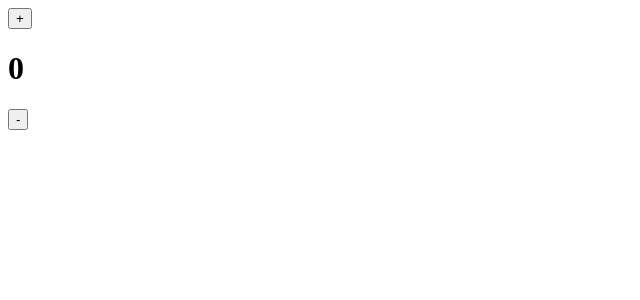
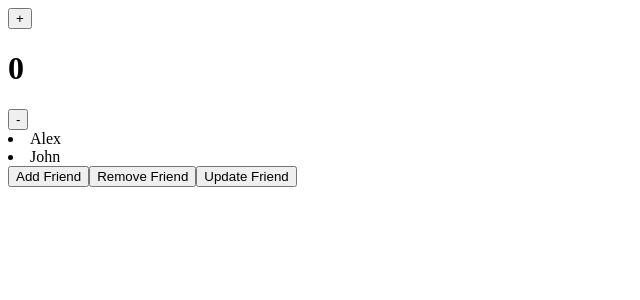
Before and after one commit to ifham21/react-demos, a React (Vite) app: page / in a window 1280 px wide. Shown: the top 300 px of the page, without its empty margins (0-640 px from the left). Built offline with nearby package versions, Linux system fonts and the light colour scheme.

Commit message:
Examples for updating Number (StateExp) and updating the Array (StateExp2) using State

```diff
--- a/src/App.jsx
+++ b/src/App.jsx
@@ -20,6 +20,7 @@ import Button from './components/Challenge08/Button'
 import Copy from './components/Challenge08/Copy'
 import Move from './components/Challenge08/Move'
 import StateExp from './components/Challenge09/StateExp'
+import StateExp2 from './components/Challenge09/StateExp2'
 
 //function will start as function App(){ return (<h1>Hi</h1>) }
 //Arrow function as below
@@ -94,6 +95,7 @@ const App = () => {
       {/********************************************/}
       {/* Challenge 09 - State and Hooks */}
       <StateExp />
+      <StateExp2 />
 
 
 
--- a/src/components/Challenge09/StateExp.jsx
+++ b/src/components/Challenge09/StateExp.jsx
@@ -1,5 +1,6 @@
 import React, { useState } from 'react'
 
+//Example to update a number using state
 const StateExp = () => {
       //useState to initialize and set the new value
       const [count, setCount] = useState(0);
--- /dev/null
+++ b/src/components/Challenge09/StateExp2.jsx
@@ -0,0 +1,34 @@
+import React, { useState } from 'react'
+
+//Example for updating an Array using State
+const StateExp2 = () => {
+
+    const [friends, setFriends] = useState(['Alex', 'John'])
+
+    const addOneFriend = () => setFriends([...friends, 'Graham Bell'])
+
+    const removeOneFriend = () => setFriends(friends.filter(friend => friend !== 'John'))
+
+    const updateOneFriend = () => {
+        setFriends(friends.map(friend => friend == 'Alex' ? "Alex Smith" : friend))
+    }
+
+    // To remove a friend from a position, so this will remove each friend in a click
+    // const removeOneFriend = () => setFriends([friends.splice(1,1)])
+
+  return (
+    <div>
+        {friends.map((friend) => (
+            <li key={Math.random()}>
+                {friend}
+            </li>
+        ))}
+        <button onClick={addOneFriend}>Add Friend</button>
+        <button onClick={removeOneFriend}>Remove Friend</button>
+        <button onClick={updateOneFriend}>Update Friend</button>
+
+    </div>
+  )
+}
+
+export default StateExp2
```
